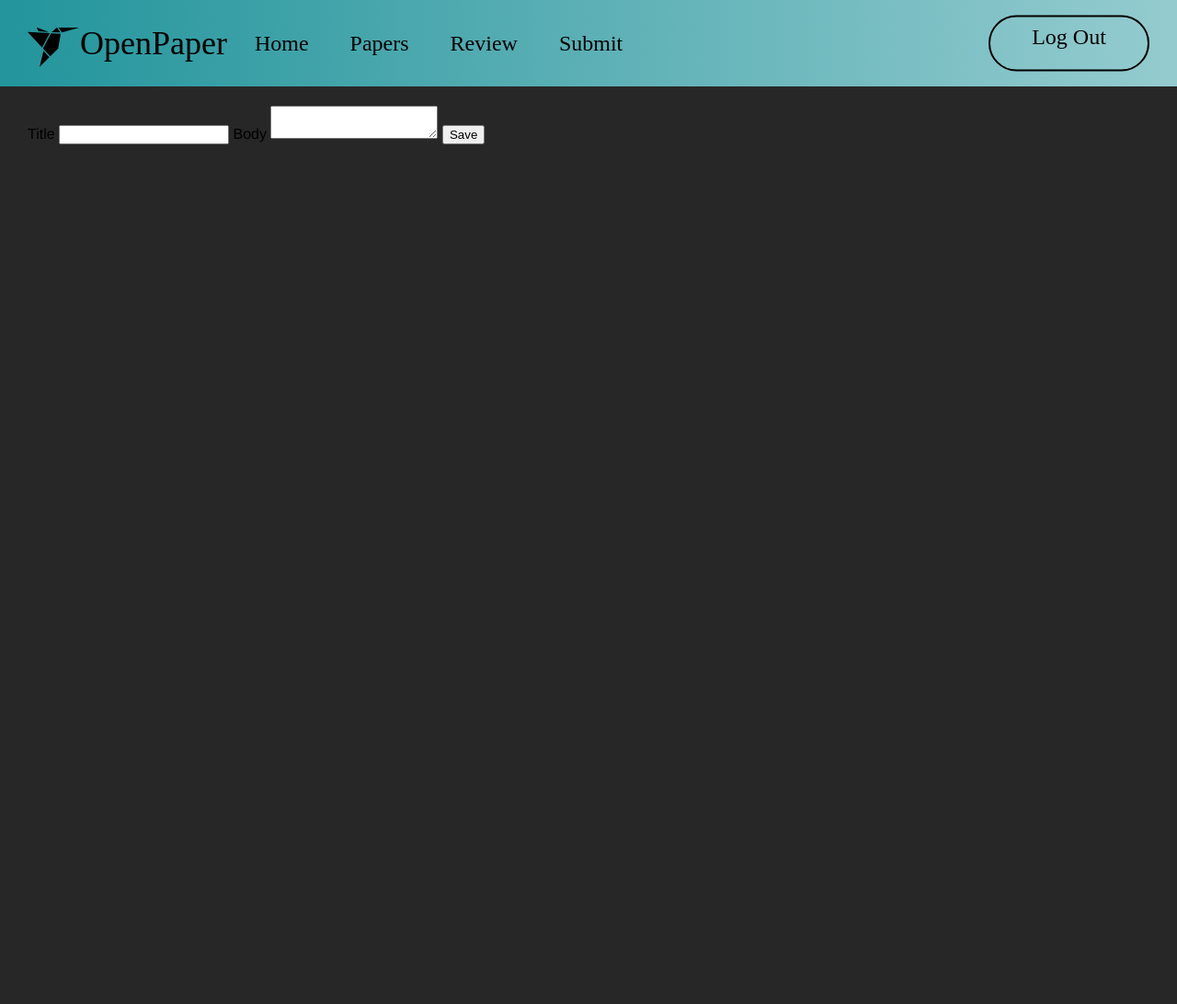
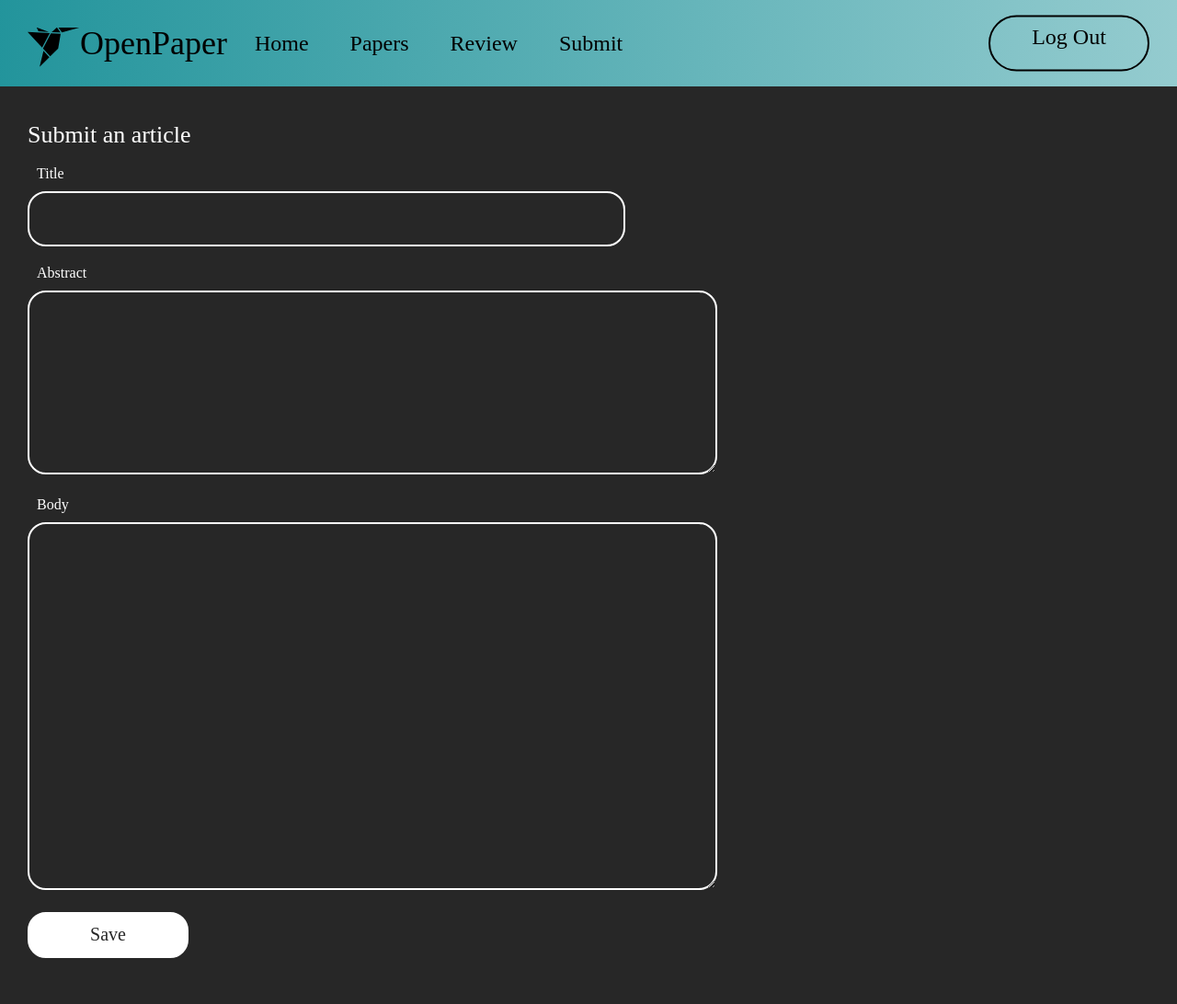
Before and after one commit to Holmgren825/openpaper, a Flask app: page /stream/create in a window 1280 px wide. Shown: the whole page at 92% size. Before the commit the page ends 157 px from the top, so only its background shows below. Run offline with Flask 2, Linux system fonts and the light colour scheme; the visitor is signed in with stand-in values (Sample User, id 1); data comes from the database, SQL or seed files in the repository.

Commit message:
Makes use of the separate abstract in views.

```diff
--- a/flaskr/static/css/style.css
+++ b/flaskr/static/css/style.css
@@ -221,12 +221,66 @@ nav .account a {
     margin-top: 20px;
     color: #FFFFFF;
 }
+.heading1 {
+    color:#FFFFFF;
+    font-family: Merriweather;
+    font-weight: 400;
+    font-size: 26px;
+}
+.submit input[type=text] {
+    width: 650px;
+    height: 60px;
+    margin-bottom: 20px;
+    background: #272727;
+    color: #FFFFFF;
+    border: 2px solid #FFFFFF;
+    box-sizing: border-box;
+    border-radius: 20px;
+    font-family: Merriweather;
+    font-size: 16px;
+    padding: 12px 20px;
+}
+.submit textarea {
+    width: 750px;
+    height: 200px;
+    margin-bottom: 20px;
+    background: #272727;
+    color: #FFFFFF;
+    border: 2px solid #FFFFFF;
+    box-sizing: border-box;
+    border-radius: 20px;
+    font-size: 16px;
+    padding: 12px 20px;
+}
+.submit textarea.body {
+    height: 400px;
+}
+.submit label {
+    display: block;
+    color: #FFFFFF;
+    font-family: Merriweather;
+    padding-bottom: 10px;
+    padding-left: 10px;
+}
+.submit input[type=submit] {
+    display: block;
+    width: 175px;
+    height: 50px;
+    background-color: #FFFFFF;
+    border: 2px solid #FFFFFF;
+    box-sizing: border-box;
+    border-radius: 20px;
+    color: #272727;
+    font-family: Merriweather;
+    font-size: 20px;
+}
 .column{
    flex: 50%;
 }
 .content {
     padding-top: 115px;
     padding-left: 30px;
+    padding-bottom: 50px;
 }
 .row{
     display: flex;
--- a/flaskr/templates/stream/create.html
+++ b/flaskr/templates/stream/create.html
@@ -1,15 +1,16 @@
 {% extends 'main.html' %}
 
-{% block header %}
-  <h1>{% block title %}New Post{% endblock %}</h1>
-{% endblock %}
-
 {% block content %}
-  <form method="post">
+<h1 class="heading1">Submit an article</h1>
+  <form class='submit' method="post">
     <label for="title">Title</label>
-    <input name="title" id="title" value="{{ request.form['title'] }}" required>
-    <label for="body">Body</label>
-    <textarea name="body" id="body">{{ request.form['body'] }}</textarea>
+    <input type="text" name="title" id="title" value="{{ request.form['title'] }}" required>
+    <label for="abstract">Abstract</label>
+    <textarea name="abstract" id="abstract">{{ request.form['abstract']
+    }}</textarea>
+    <label for="Body">Body</label>
+    <textarea class="body" name="body" id="body">{{ request.form['body']
+    }}</textarea>
     <input type="submit" value="Save">
   </form>
 {% endblock %}
```
Also changed, not shown: flaskr/templates/stream/review.html (+2 -5 lines).
